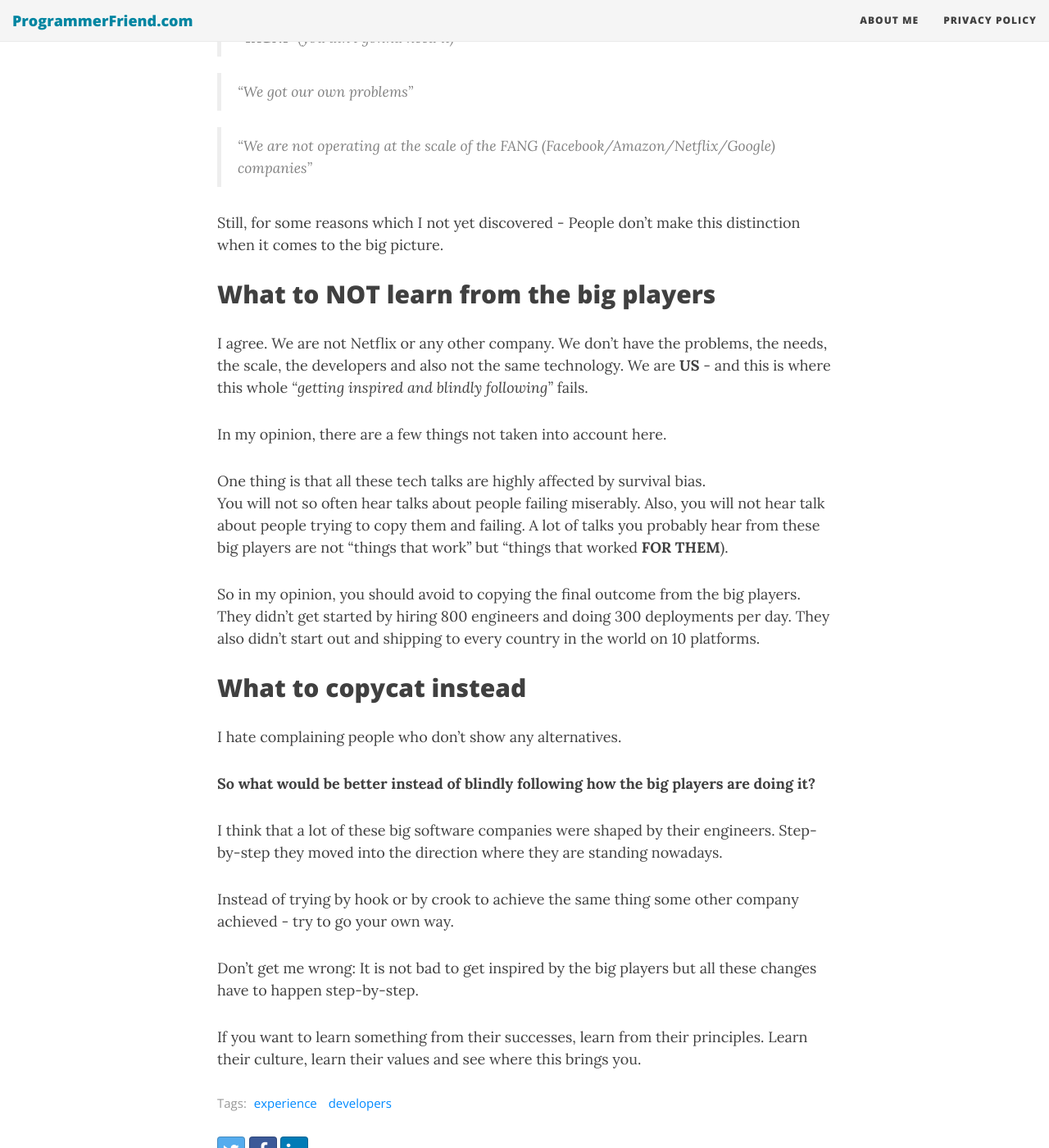
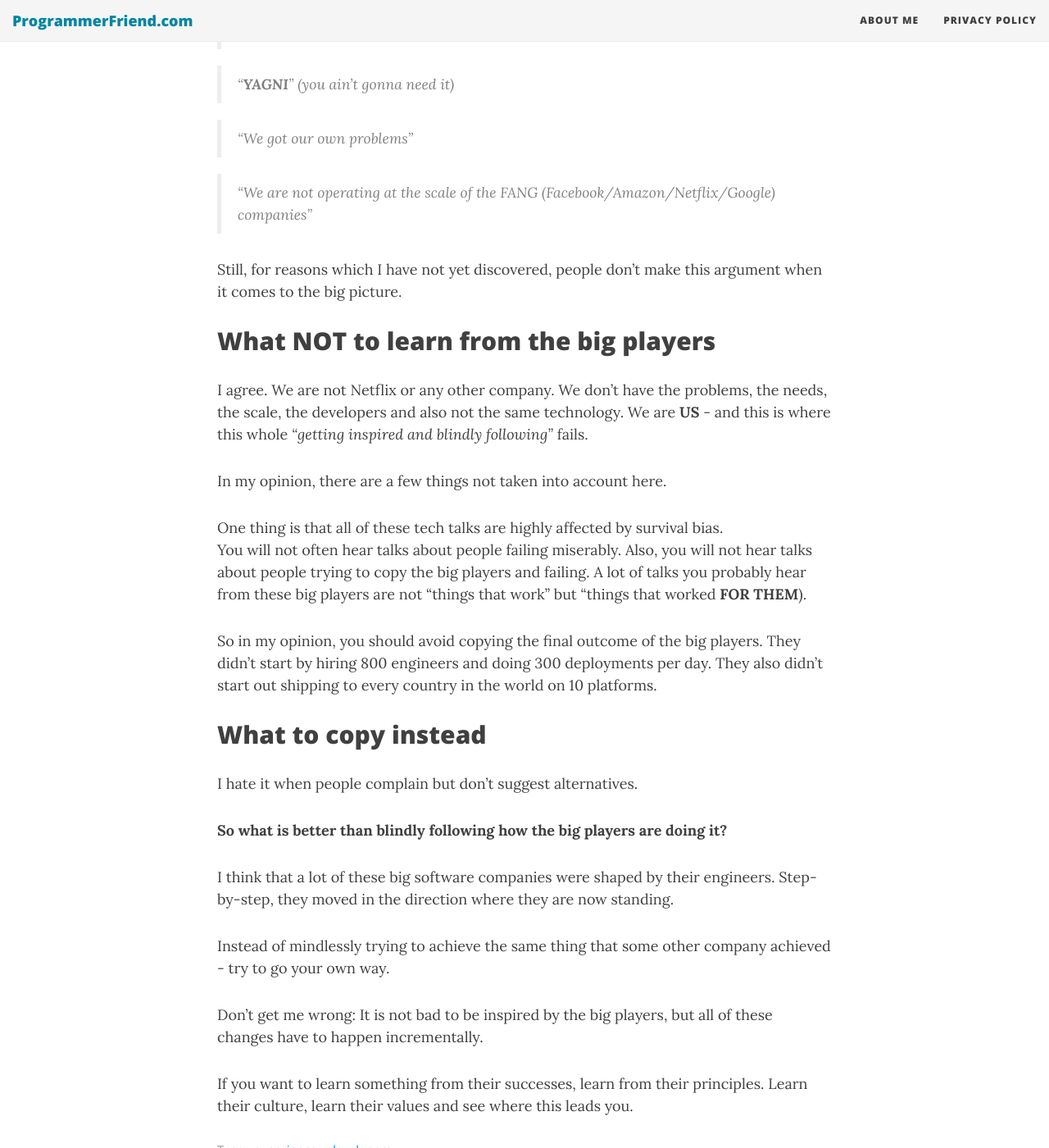
Before and after one commit to programmerfriend/programmerfriend.github.io, a Jekyll site: the page built from _posts/2019-06-19-not-google.md, in a window 1280 px wide and 1400 px high, scrolled down 2249 px. Shown: the whole window at 82% size. Built offline with Jekyll 4.4.1, drawn with Linux system fonts in a browser that asks for light colours; nearby versions of some CDN libraries; some of the changed text lies outside the part shown.

Commit message:
Not google: Fix some grammar/spelling/things
As suggested on reddit via PM by /u/danny54670

```diff
--- a/_posts/2019-06-19-not-google.md
+++ b/_posts/2019-06-19-not-google.md
@@ -1,40 +1,40 @@
 ---
 layout: post
-title: "You are not Google, you are not Netflix"
+title: "You are not Google. You are not Netflix."
 bigimg: /img/content/not-google_title.jpg
 tags: [experience, developers]
 ---
 
-You are also not Spotify, Amazon, Apple, Microsoft, Facebook or any other big tech company I could mention here.
+You are also not Spotify, Amazon, Apple, Microsoft, Facebook or one of several other big tech companies I could mention here.
 
-If I now excluded anybody reading this - *I am sorry.*<br>Maybe you still enjoy the read.
-For the others: This article is probably for you.
+If I have excluded anybody reading this - *I am sorry.*<br>Maybe you will still enjoy the read.
+For everyone else: This article is probably for you.
 
 *To give you all some context:*<br>
-I am a Backend Engineer in a team which is developing an iOS/Android App that is live in around 40 countries.
+I am a Backend Engineer on a team that is developing an iOS/Android App which is live in around 40 countries.
 Currently, we are only responsible for the EMEA (Europe, the Middle East, and Africa) region.
 
 ## Why am I even writing this?
 
-Probably trying to digest multiple experiences I made more than a year back.
+I am trying to digest my experience frome one year ago.
 
 **What happened there?**
 
-Back then, we were at the stage of rolling out our application to America (the continent), China and some other global markets.
+Back then, we were at the stage of rolling out our application to North and South America (the continents), China and some other global markets.
 
 Since we were directly interacting with our client, we heard a lot about the latest topics.
-Out of a sudden, a lot of people really started to build and explain their visions on what we should be doing.
+Out of a sudden, a lot of people there really started to build and explain their visions of what we should be doing.
 
 I guess a few of higher-ups came in contact with some Kool-Aid provided by Facebook Release Engineer: *Chuck Rossi*.<br>
 I for myself saw a recording of the talk he delivered at one of our locations and was quite impressed. Impressed by the numbers, impressed by the scale of things and impressed by the way how they do things.
 
 > Hey, a little tech talk never killed nobody.
 
-In theory, yes. Still, during those months a lot of people really started to act weird.
+In theory, yes. Still, during those months a lot of people started to act really weird.
 A lot of things were not the way **"Facebook did it"**.
 We missed many small improvements and low-hanging fruits in favor of chasing the big picture.
 
-Out of a sudden, we were talking about things which were years out of our reach.
+Out of a sudden, we were talking about things that were years out of our reach.
 There was a big vision without too many action items.
 I am also a fan of thinking big, but you have to stay realistic and have a plan.
 
@@ -45,9 +45,11 @@ Coming back to the broader topic, I guess this happens a lot.
 **What went wrong there?**
 
 You might already know all combinations of the sentence "You are not ...".<br>
-Personally, I already encountered this sentence as an attempt to make a final argument about over-engineering things.
+Personally, I have encountered this sentence as an attempt to make a final argument against over-engineering things.
 
-When you are involved with management discussions, you often hear it as some kind of show-stopper for engineering decisions.
+When you are involved with management discussions, you often hear this sentence used as the final word in engineering decisions.
+
+There were many variations of this argument.
 > "Let's do a reality check"
 
 > "**YAGNI**" (you ain't gonna need it)
@@ -58,34 +60,34 @@ When you are involved with management discussions, you often hear it as some kin
 
 > "We are not operating at the scale of the FANG (Facebook/Amazon/Netflix/Google) companies"
 
-Still, for some reasons which I not yet discovered - People don't make this distinction when it comes to the big picture.
+Still, for reasons which I have not yet discovered, people don't make this argument when it comes to the big picture.
 
-## What to NOT learn from the big players
+## What NOT to learn from the big players
 
 I agree. We are not Netflix or any other company. We don't have the problems, the needs, the scale, the developers and also not the same technology.
 We are **US** - and this is where this whole *"getting inspired and blindly following"* fails.
 
 In my opinion, there are a few things not taken into account here.
 
-One thing is that all these tech talks are highly affected by survival bias.<br>
-You will not so often hear talks about people failing miserably. Also, you will not hear talk about people trying to copy them and failing.
+One thing is that all of these tech talks are highly affected by survival bias.<br>
+You will not often hear talks about people failing miserably. Also, you will not hear talks about people trying to copy the big players and failing.
 A lot of talks you probably hear from these big players are not "things that work" but "things that worked **FOR THEM**).
 
-So in my opinion, you should avoid to copying the final outcome from the big players.
-They didn't get started by hiring 800 engineers and doing 300 deployments per day.
-They also didn't start out and shipping to every country in the world on 10 platforms.
+So in my opinion, you should avoid copying the final outcome of the big players.
+They didn't start by hiring 800 engineers and doing 300 deployments per day.
+They also didn't start out shipping to every country in the world on 10 platforms.
 
-## What to copycat instead
-I hate complaining people who don't show any alternatives.
+## What to copy instead
+I hate it when people complain but don't suggest alternatives.
 
-**So what would be better instead of blindly following how the big players are doing it?**
+**So what is better than blindly following how the big players are doing it?**
 
 I think that a lot of these big software companies were shaped by their engineers.
-Step-by-step they moved into the direction where they are standing nowadays.
+Step-by-step, they moved in the direction where they are now standing.
 
-Instead of trying by hook or by crook to achieve the same thing some other company achieved - try to go your own way.
+Instead of mindlessly trying to achieve the same thing that some other company achieved - try to go your own way.
 
-Don't get me wrong: It is not bad to get inspired by the big players but all these changes have to happen step-by-step.
+Don't get me wrong: It is not bad to be inspired by the big players, but all of these changes have to happen incrementally.
 
 If you want to learn something from their successes, learn from their principles.
-Learn their culture, learn their values and see where this brings you.
+Learn their culture, learn their values and see where this leads you.
```
